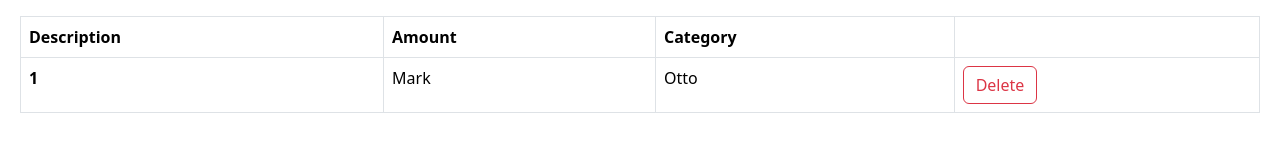
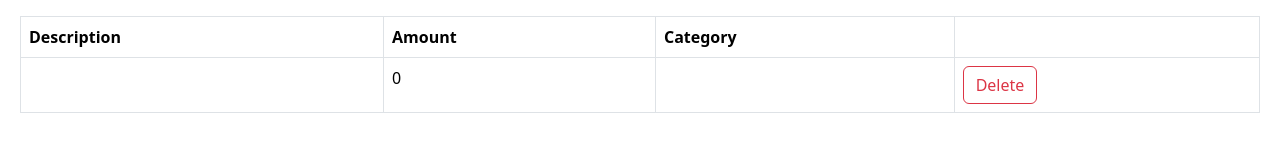
Before and after one commit to FarazRashid/ReactPractice, a React (Vite) app in the folder react-app/: page / in a window 1280 px wide. Shown: the part 370-522 px from the top of the page. Built offline with nearby package versions, Linux system fonts and the light colour scheme.

Commit message:
Adds Props To ExpenseList
Successfully passes props

```diff
--- a/react-app/src/App.tsx
+++ b/react-app/src/App.tsx
@@ -1,17 +1,37 @@
+import { useState } from "react";
 import ExpenseFilter from "./components/ExpenseFilter";
 import ExpenseForm from "./components/ExpenseForm";
 import ExpenseList from "./components/ExpenseList";
+import { FieldValues } from "react-hook-form";
 
 const categories = ["Grocery", "Utility", "Entertainment"];
 
 function App() {
-  const addExpense = () => {};
+  const [expense, setExpense] = useState([
+    {
+      description: "",
+      amount: 0,
+      category: "",
+    },
+  ]);
+
+  const addExpense = (data: FieldValues) => {
+    setExpense((prevValue) => [
+      ...prevValue,
+      {
+        description: data.description,
+        amount: data.amount,
+        category: data.category,
+      },
+    ]);
+    console.log(expense);
+  };
 
   return (
     <div>
       <ExpenseForm onSubmit={addExpense} />
       <ExpenseFilter />
-      <ExpenseList />
+      <ExpenseList expense={expense} />
     </div>
   );
 }
--- a/react-app/src/components/ExpenseList.tsx
+++ b/react-app/src/components/ExpenseList.tsx
@@ -1,4 +1,14 @@
-function ExpenseList() {
+interface Expense {
+  description: string;
+  amount: number;
+  category: string;
+}
+
+interface Props {
+  expense: Expense[];
+}
+
+function ExpenseList({ expense }: Props) {
   return (
     <>
       <table className="table table-bordered">
@@ -11,14 +21,16 @@ function ExpenseList() {
           </tr>
         </thead>
         <tbody>
-          <tr>
-            <th scope="row">1</th>
-            <td>Mark</td>
-            <td>Otto</td>
-            <td>
-              <button className="btn btn-outline-danger">Delete</button>
-            </td>
-          </tr>
+          {expense.map((expense) => (
+            <tr key={expense.description}>
+              <td>{expense.description}</td>
+              <td>{expense.amount}</td>
+              <td>{expense.category}</td>
+              <td>
+                <button className="btn btn-outline-danger">Delete</button>
+              </td>
+            </tr>
+          ))}
         </tbody>
       </table>
     </>
```
